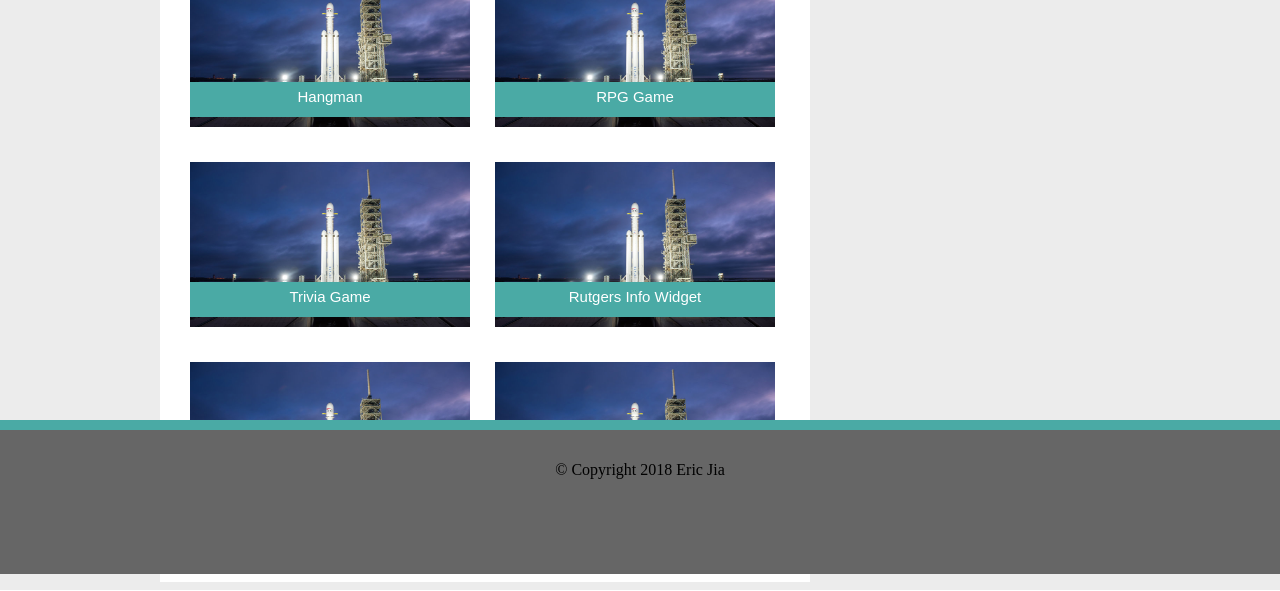
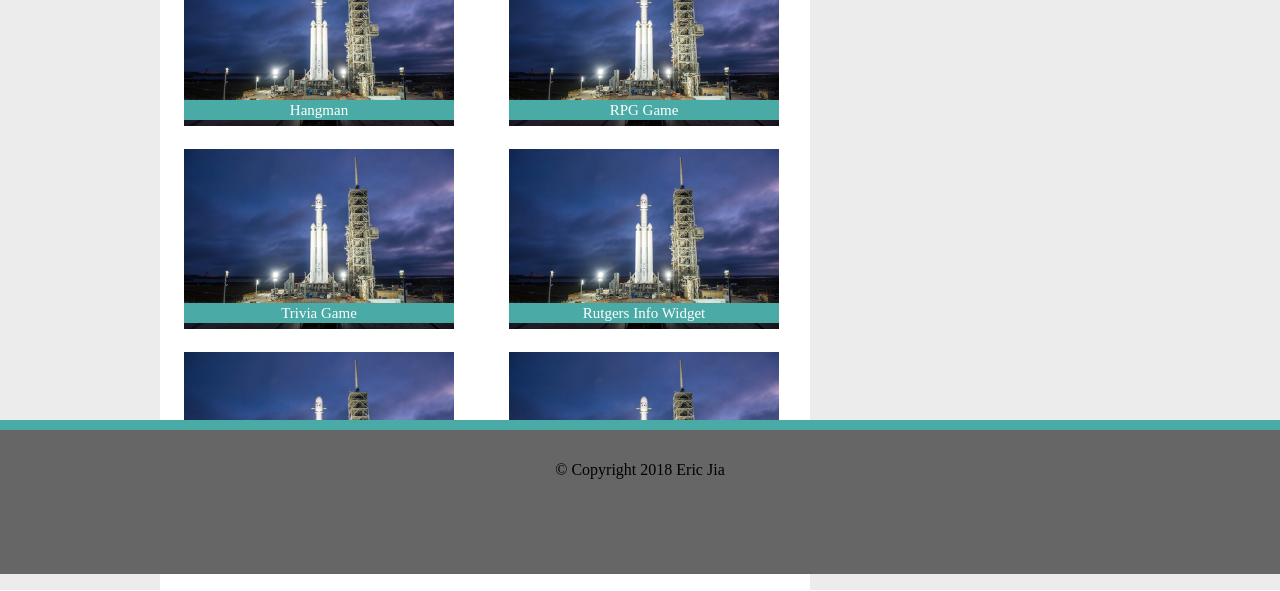
Before and after one commit to EricJia7/Responsive-Portfolio, a plain HTML site: page portfolio.html in a window 1280 px wide. Shown: the part 290-881 px from the top of the page. Drawn offline with Linux system fonts and the light colour scheme.

Commit message:
update Portfolio display using flex box and related css

```diff
--- a/assets/css/style.css
+++ b/assets/css/style.css
@@ -1074,63 +1074,46 @@ input {
 
 /**************** Below is the CSS for the portfolio.html Page Start ***************/
 
-.portfolio_list {
+.portfolio_wrapper {
     display: flex;
     flex-wrap: wrap;
-
+    align-content: center;
 }
 
-.portfolio_img_1 {
+
+.portfolio_list {
+    flex: 1;
     position:relative;
-    left:0px;
-    flex: 1;
-    width: 280px;
-    height: 165px;
-    padding:0px 0px 0px 30px;
-    margin-right: 15px;
+    padding:0 0 0 24px;
 }
 
-.portfolio_img_2 {
+.portfolio_img {
+    width: 270px;
+    height: 180px;
+    text-align: center;
+    margin: 0 0 0 0em;
     position:relative;
-    left:0px;
-    flex: 1;
-    width: 280px;
-    height: 165px;
-    padding:0px 35px 0px 0px;
-    margin-left:10px;
+    top: -1em;
 }
 
 .tag_1 {
 
     position: relative;
-    top:-45px;
-    flex: 1;
+    top: -45px;
     height: 20px;
+    line-height: 20px;
+    width: 270px;
     font-size: 15px;
     color: white;
     background-color: #4aaaa5;
     text-align: center;
-    margin:0px 12.5px 0px 30px;
-    padding: 0.5em 0;
+    vertical-align: c
     font-family: Arial, Helvetica, sans-serif;
 }
 
-.tag_2 {
-
-    position: relative;
-    top:-45px;
-    flex: 1;
-    height: 20px;
-    font-size: 15px;
-    color: white;
-    background-color: #4aaaa5;
-    text-align: center;
-    margin:0px 35px 0px 12.5px;
-    padding: 0.5em 0;
-    font-family: Arial, Helvetica, sans-serif;
 }
 
-@media only screen and (max-width: 980px) and (min-width: 767px) {
+/* @media only screen and (max-width: 980px) and (min-width: 767px) {
 
     .portfolio_list {
         display: flex;
@@ -1188,7 +1171,7 @@ input {
     }
 
 
-}
+} */
 
 
 /**************** Below is the CSS for the portfolio.html Page End ***************/
--- a/portfolio.html
+++ b/portfolio.html
@@ -30,37 +30,38 @@
                 Portfolio
             </div>
 
-            <div>
+            <div class = "portfolio_wrapper">
 
                     <div class = "portfolio_list">
-                        <img class="portfolio_img_1" src ="assets/images/project.jpg">
-                        <img class="portfolio_img_2" src ="assets/images/project.jpg">
+                        <img class="portfolio_img" src ="assets/images/project.jpg">
+                        <div class= "tag_1">Hangman</div>
+
                     </div>
 
                     <div class = "portfolio_list">
-                        <div class= "tag_1">Hangman</div>
-                        <div class= "tag_2">RPG Game</div>
+                        <img class="portfolio_img" src ="assets/images/project.jpg">
+                        <div class= "tag_1">RPG Game</div>
                     </div>
 
                     <div class = "portfolio_list">
-                        <img class="portfolio_img_1" src ="assets/images/project.jpg">
-                        <img class="portfolio_img_2" src ="assets/images/project.jpg">
+                        <img class="portfolio_img" src ="assets/images/project.jpg">
+                        <div class= "tag_1">Trivia Game</div>
                     </div>
 
                     <div class = "portfolio_list">
-                        <div class= "tag_1">Trivia Game</div>
-                        <div class= "tag_2">Rutgers Info Widget</div>
+                        <img class="portfolio_img" src ="assets/images/project.jpg">
+                        <div class= "tag_1">Rutgers Info Widget</div>
                     </div>
 
                     <div class = "portfolio_list">
-                        <img class="portfolio_img_1" src ="assets/images/project.jpg">
-                        <img class="portfolio_img_2" src ="assets/images/project.jpg">
+                        <img class="portfolio_img" src ="assets/images/project.jpg">
+                        <div class= "tag_1">Rock Paper Scissors</div>
                     </div>
 
 
                     <div class = "portfolio_list">
-                        <div class= "tag_1">Rock Paper Scissors</div>
-                        <div class= "tag_2">Movie Trailer Wesite</div>
+                        <img class="portfolio_img" src ="assets/images/project.jpg">
+                        <div class= "tag_1">Movie Trailer Wesite</div>
                     </div>
 
 
```
